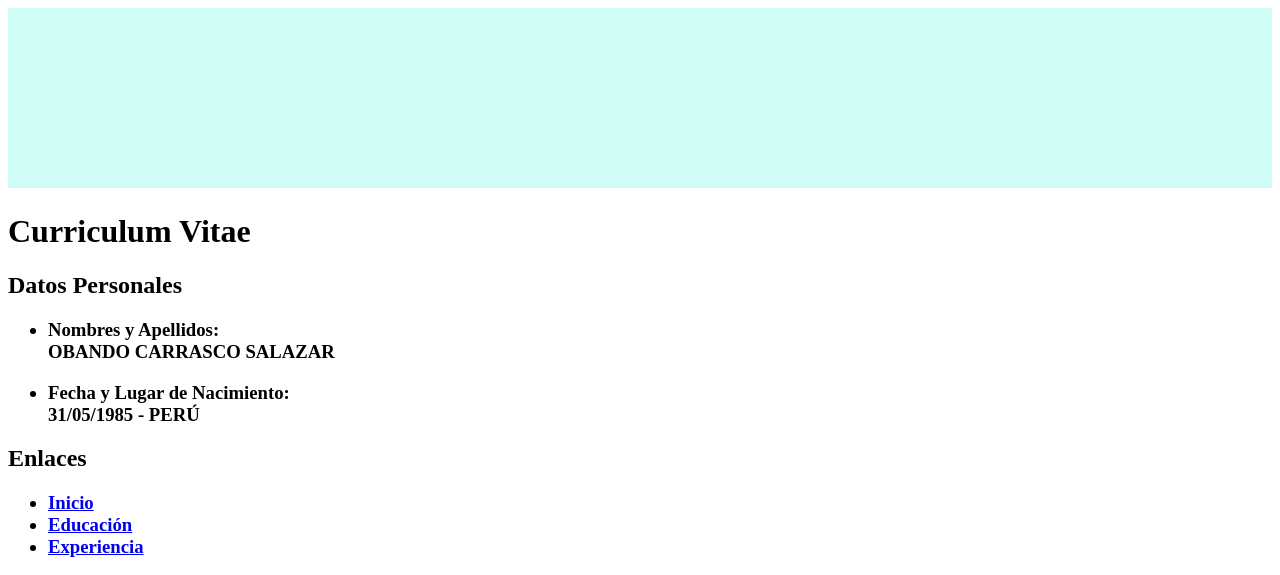
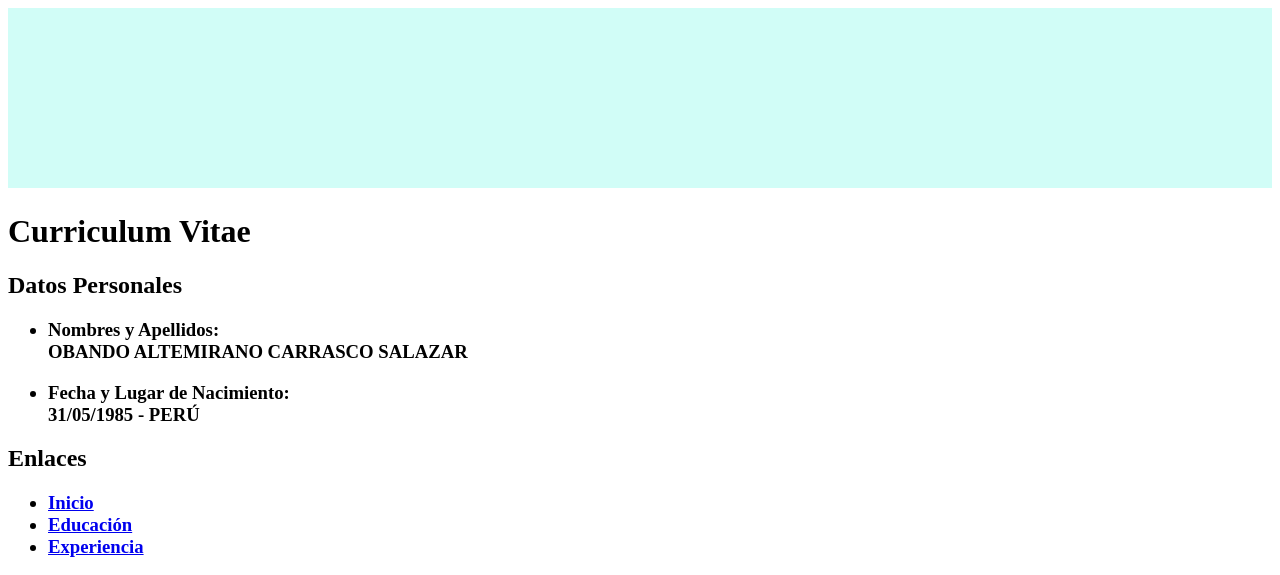
Before and after one commit to Ob4ndo/001_Fundamentos_HTML, a plain HTML site: page index.html in a window 1280 px wide. Shown: the top 575 px of the page. Drawn offline with Linux system fonts and the light colour scheme.

Commit message:
Se modifica archivo index

```diff
--- a/index.html
+++ b/index.html
@@ -15,7 +15,7 @@
 		<h2>Datos Personales</h2>
 		<h3>
 			<ul>
-				<p><li>Nombres y Apellidos:</br>OBANDO CARRASCO SALAZAR</li></p>
+				<p><li>Nombres y Apellidos:</br>OBANDO ALTEMIRANO CARRASCO SALAZAR</li></p>
 				<p><li>Fecha y Lugar de Nacimiento:</br>31/05/1985 - PERÚ</li></p>
 			</ul>
 		</h3>
```
